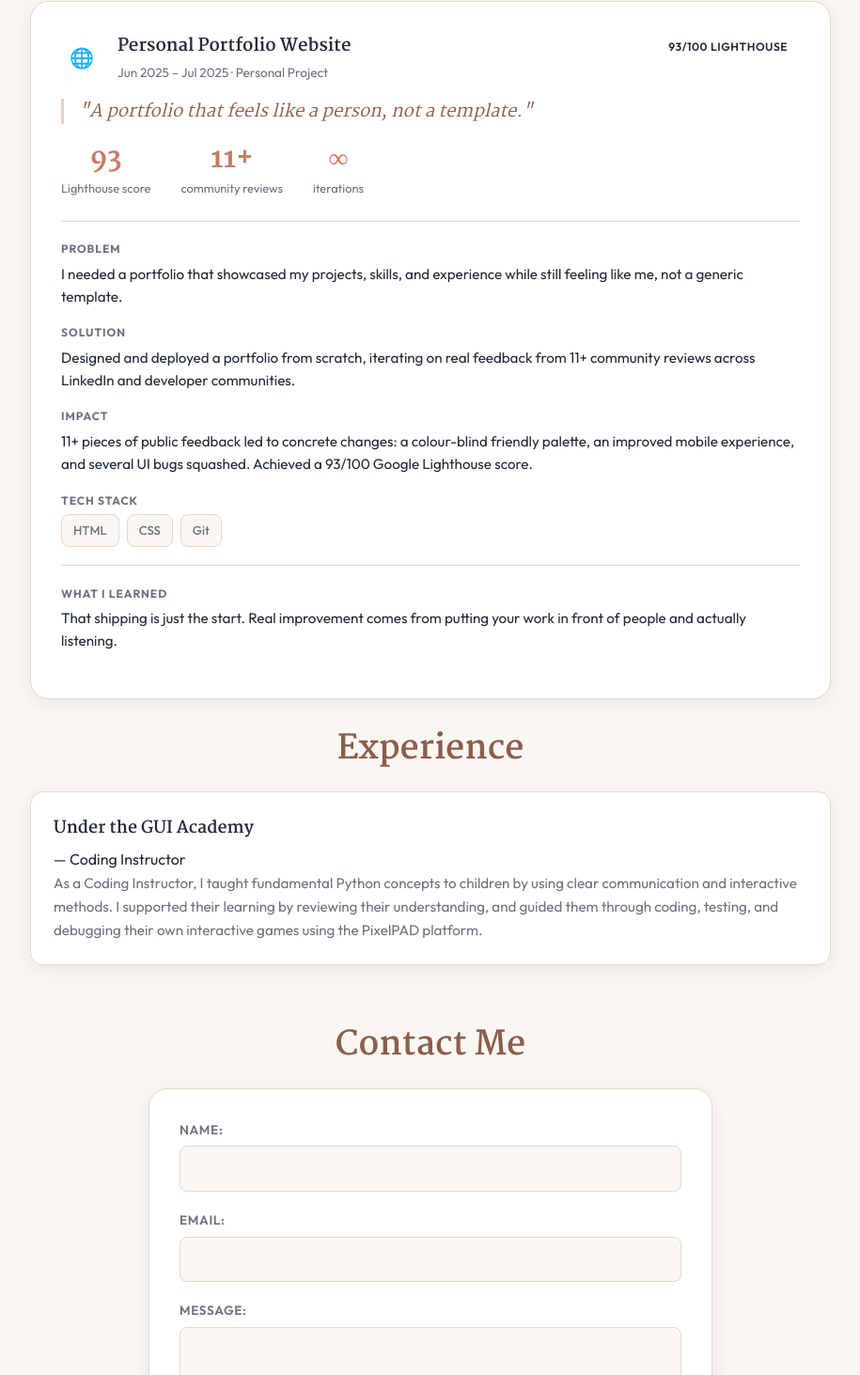
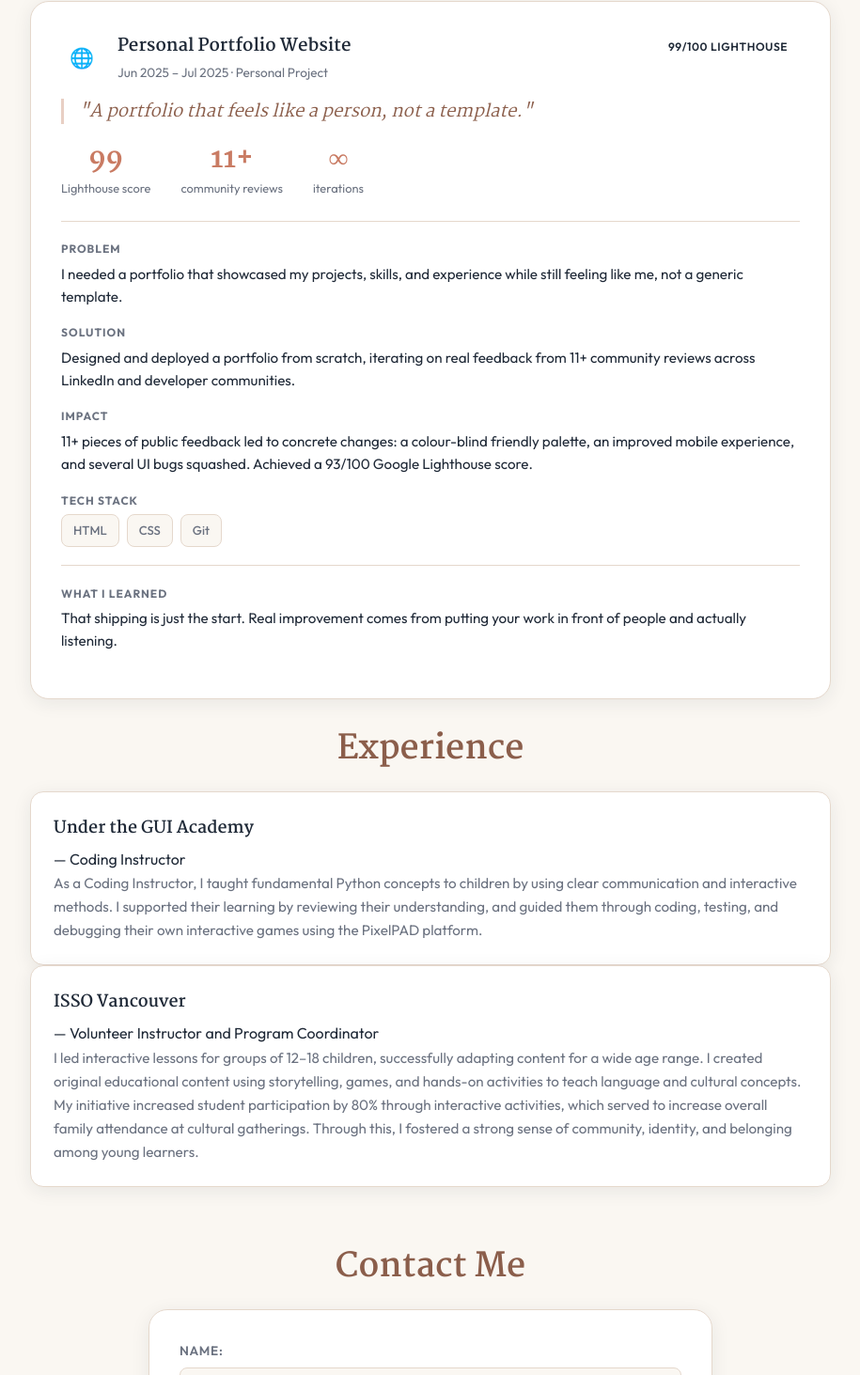
Before and after one commit to Kavisha1141/Personal-Portfolio, a website built with webpack: page tea.html in a window 1280 px wide. Shown: the part 3730-5193 px from the top of the page at 94% size, without its empty margins (182-1097 px from the left). Built offline with nearby package versions, Linux system fonts and the light colour scheme.

Commit message:
fixed tea.html

```diff
--- a/tea.html
+++ b/tea.html
@@ -355,14 +355,14 @@
                 <p class="project-meta">Jun 2025 – Jul 2025 · Personal Project</p>
               </div>
             </div>
-            <span class="badge blue">93/100 Lighthouse</span>
+            <span class="badge blue">99/100 Lighthouse</span>
           </div>
 
           <p class="pull-quote">"A portfolio that feels like a person, not a template."</p>
 
           <div class="stat-row">
             <div class="stat">
-              <div class="stat-num">93</div>
+              <div class="stat-num">99</div>
               <div class="stat-label">Lighthouse score</div>
             </div>
             <div class="stat">
@@ -414,6 +414,14 @@
             <p>As a Coding Instructor, I taught fundamental Python concepts to children by using clear communication and interactive methods. I supported their learning by reviewing their understanding, and guided them through coding, testing, and debugging their own interactive games using the PixelPAD platform.</p>
           </li>
         </ul>
+
+        <ul>
+          <li><strong>ISSO Vancouver</strong> — Volunteer Instructor and Program Coordinator
+            <p>I led interactive lessons for groups of 12–18 children, successfully adapting content for a wide age range. I created original educational content using storytelling, games, and hands-on activities to teach language
+and cultural concepts. My initiative increased student participation by 80% through interactive activities, which served to increase overall family
+attendance at cultural gatherings. Through this, I fostered a strong sense of community, identity, and belonging among young learners.</p>
+          </li>
+        </ul>
       </section>
 
     <!-- Contact Section -->
```
